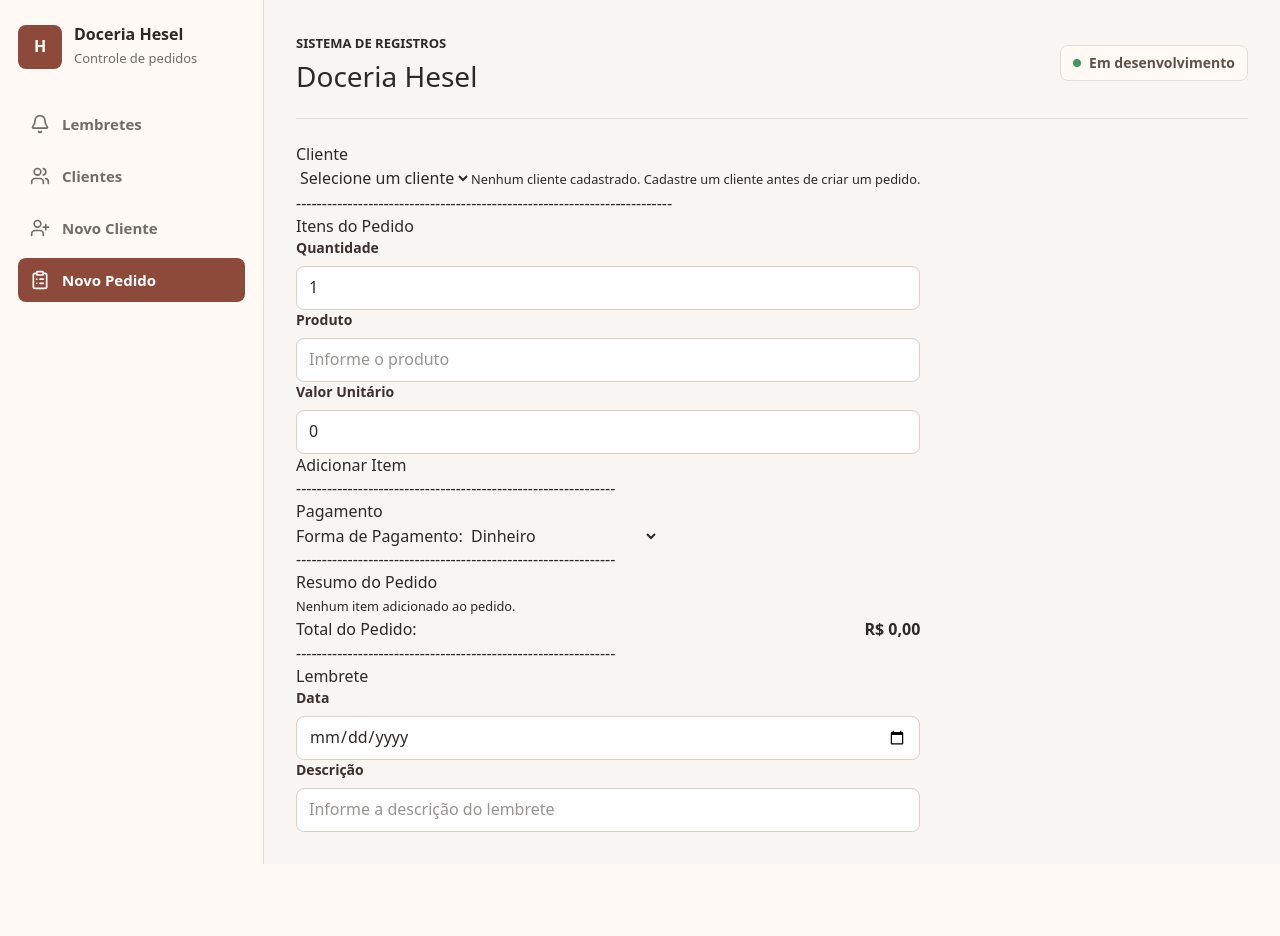
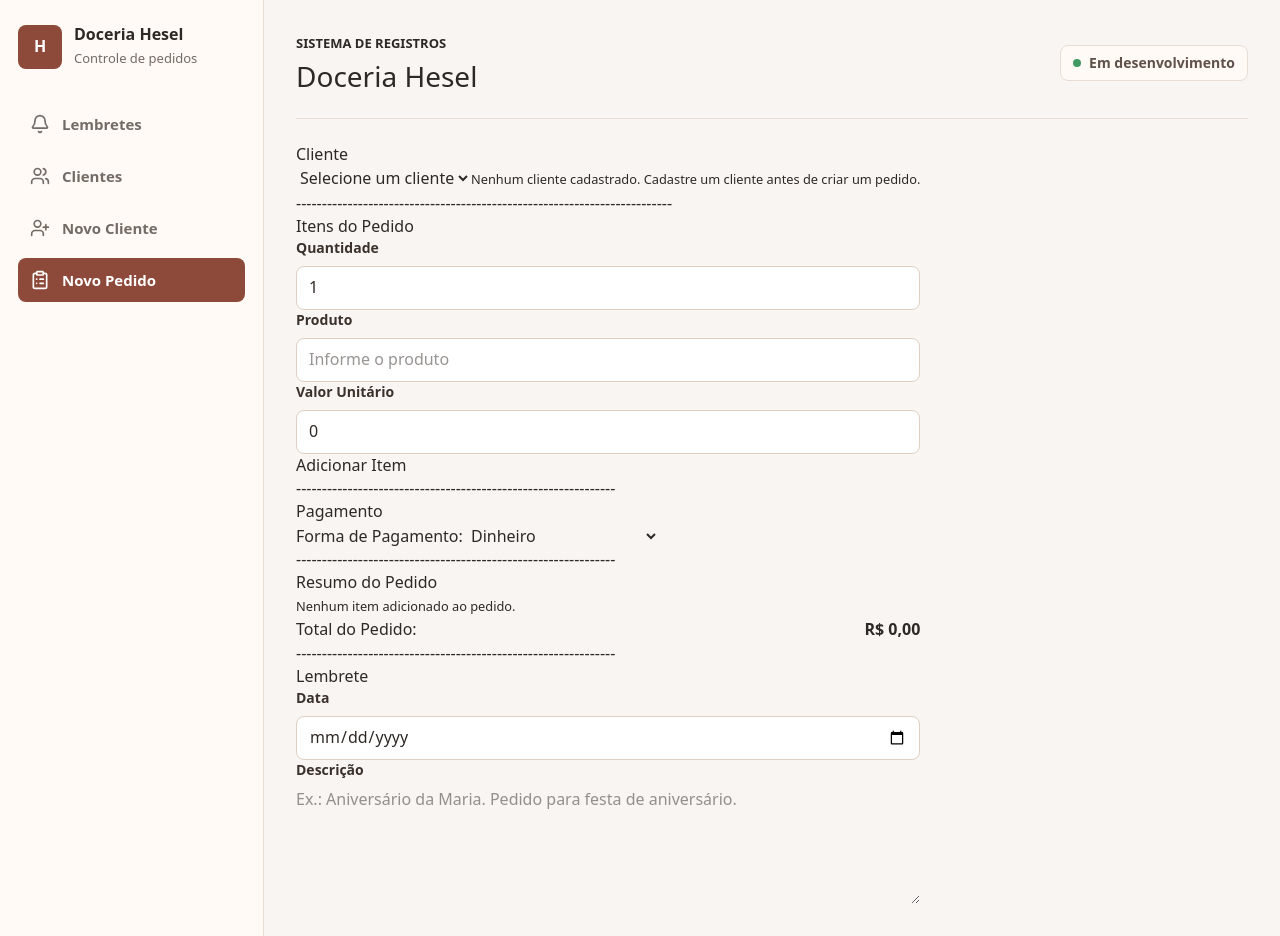
Before and after one commit to EdSantiag0/doceria-hesel, a React (Vite) app in the folder confectionery-crm/: page /novo-pedido in a window 1280 px wide. Before the commit the page ends 864 px from the top, so only its background shows below. Built offline with nearby package versions, Linux system fonts and the light colour scheme.

Commit message:
refactor: add FormTexarea para ReminderForm

```diff
--- /dev/null
+++ b/confectionery-crm/src/components/FormTextarea/index.tsx
@@ -0,0 +1,34 @@
+interface FormTextareaProps {
+  name: string;
+  label: string;
+  value: string;
+  placeholder?: string;
+  rows?: number;
+  error?: string;
+  onChange: (event: React.ChangeEvent<HTMLTextAreaElement>) => void;
+}
+
+export function FormTextarea({
+  name,
+  label,
+  value,
+  placeholder,
+  rows,
+  error,
+  onChange,
+}: FormTextareaProps) {
+  return (
+    <label className="flex flex-col gap-2" htmlFor={name}>
+      <span className="text-sm font-bold text-[#3b312c]">{label}</span>
+      <textarea
+        id={name}
+        name={name}
+        value={value}
+        rows={rows}
+        placeholder={placeholder}
+        onChange={onChange}
+      />
+      {error && <small>{error}</small>}
+    </label>
+  );
+}
--- a/confectionery-crm/src/pages/NewOrder/components/ReminderForm.tsx
+++ b/confectionery-crm/src/pages/NewOrder/components/ReminderForm.tsx
@@ -1,4 +1,5 @@
 import { FormInput } from "../../../components/FormInput";
+import { FormTextarea } from "../../../components/FormTextarea";
 
 interface ReminderFormProps {
   reminderDate: string;
@@ -27,13 +28,13 @@ export function ReminderForm({
         onChange={(e) => onReminderDateChange(e.target.value)}
       />
 
-      <FormInput
+      <FormTextarea
         name="reminder.description"
         label="Descrição"
-        type="text"
         value={description}
+        rows={5}
         onChange={(e) => onDescriptionChange(e.target.value)}
-        placeholder="Informe a descrição do lembrete"
+        placeholder="Ex.: Aniversário da Maria. Pedido para festa de aniversário."
       />
 
       {error && <small className="text-red-600">{error}</small>}
--- a/confectionery-crm/src/pages/NewOrder/index.tsx
+++ b/confectionery-crm/src/pages/NewOrder/index.tsx
@@ -109,9 +109,7 @@ export function NewOrder() {
   function handleSubmit(event: React.FormEvent<HTMLFormElement>) {
     event.preventDefault();
 
-    const total = calculateOrderTotal(formData.items);
-
-    const finalData = { ...formData, orderTotal: total };
+    const finalData = { ...formData, orderTotal };
 
     const result = orderSchema.safeParse(finalData);
 
@@ -146,7 +144,6 @@ export function NewOrder() {
   //------------------------------------------------------------------------------
   return (
     <form onSubmit={handleSubmit}>
-      <fieldset>
       <ClientSelect
         clients={clients}
         value={formData.clientId}
@@ -158,34 +155,26 @@ export function NewOrder() {
         }
         error={formErrors.clientId}
       />
-      </fieldset>
       -------------------------------------------------------------------------
-      <fieldset>
       <OrderItemsForm
         currentItem={currentItem}
         onChange={setCurrentItem}
         onAddItem={handleAddItem}
         error={formErrors.items}
       />
-      </fieldset>
       --------------------------------------------------------------
-      <fieldset>
       <PaymentSelect
         value={formData.paymentMethod}
         onChange={handlePaymentMethodChange}
         error={formErrors.paymentMethod}
       />
-      </fieldset>
       --------------------------------------------------------------
-      <fieldset>
       <OrderSummary
         items={formData.items}
         onRemoveItem={handleRemoveItem}
         orderTotal={orderTotal}
       />
-      </fieldset>
       --------------------------------------------------------------
-      <fieldset>
       <ReminderForm
         reminderDate={formData.reminder?.reminderDate ?? ""}
         description={formData.reminder?.description ?? ""}
@@ -193,7 +182,6 @@ export function NewOrder() {
         onDescriptionChange={handleReminderDescriptionChange}
         error={formErrors.reminder}
       />
-      </fieldset>
     </form>
   );
 }
```
Lines whose indentation alone changed are shown as unchanged.
